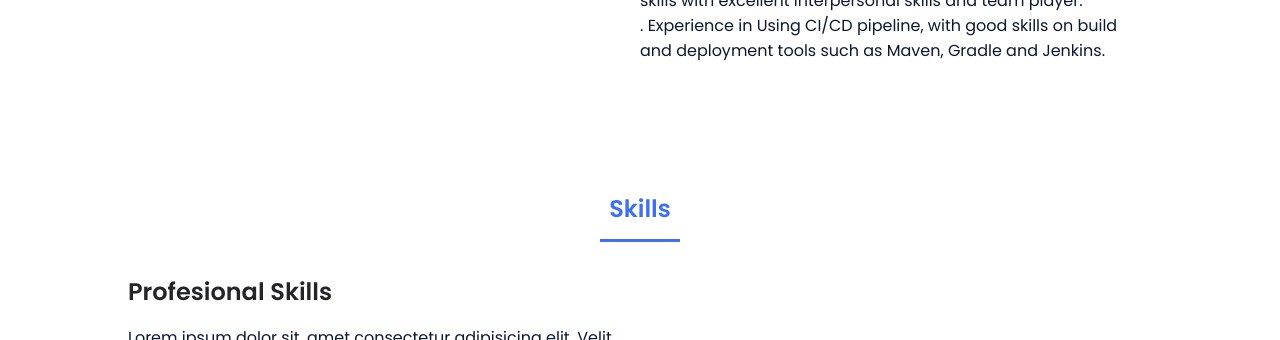
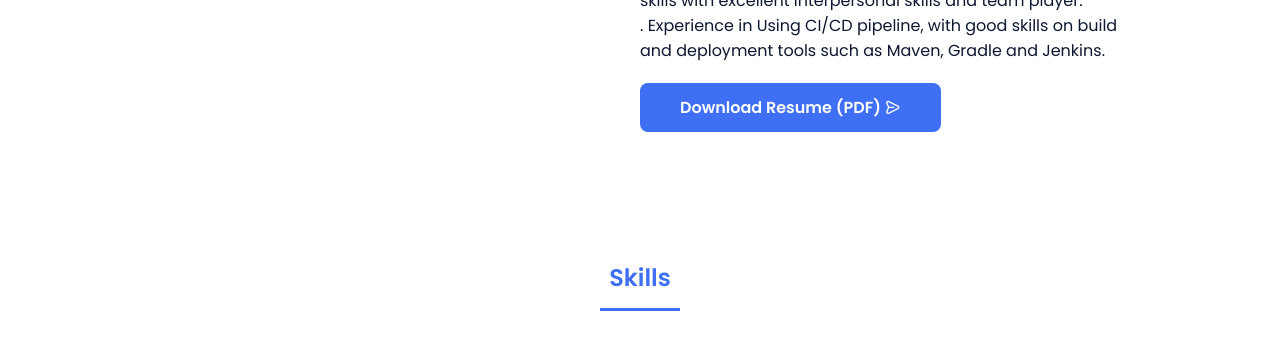
Before and after one commit to ksaikrishna-dev/sai, a plain HTML site: page index.html in a window 1280 px wide. Shown: the part 1210-1550 px from the top of the page. Drawn offline with nearby package versions, Linux system fonts and the light colour scheme.

Commit message:
resume added

```diff
--- a/index.html
+++ b/index.html
@@ -96,6 +96,12 @@
                         <p class="about__text">. Ability to understand requirements and identifying the best possible solution.</p>
                         <p class="about__text">. Having good Analytical, Programming and Problem-solving skills with excellent interpersonal skills and team player.</p>
                         <p class="about__text">. Experience in Using CI/CD pipeline, with good skills on build and deployment tools such as Maven, Gradle and Jenkins.</p>
+
+                        <div style="text-align: left;padding-top: 20px;">
+                            <a href="assets/portfolio_resume.pdf" target="_blank" class="button button--flex">Download Resume (PDF)
+                                <i class="uil uil-message button__icon"></i>
+                            </a>
+                        </div>
                     </div>
                 </div>
             </section>
```
Also changed, not shown: 1 other file.
